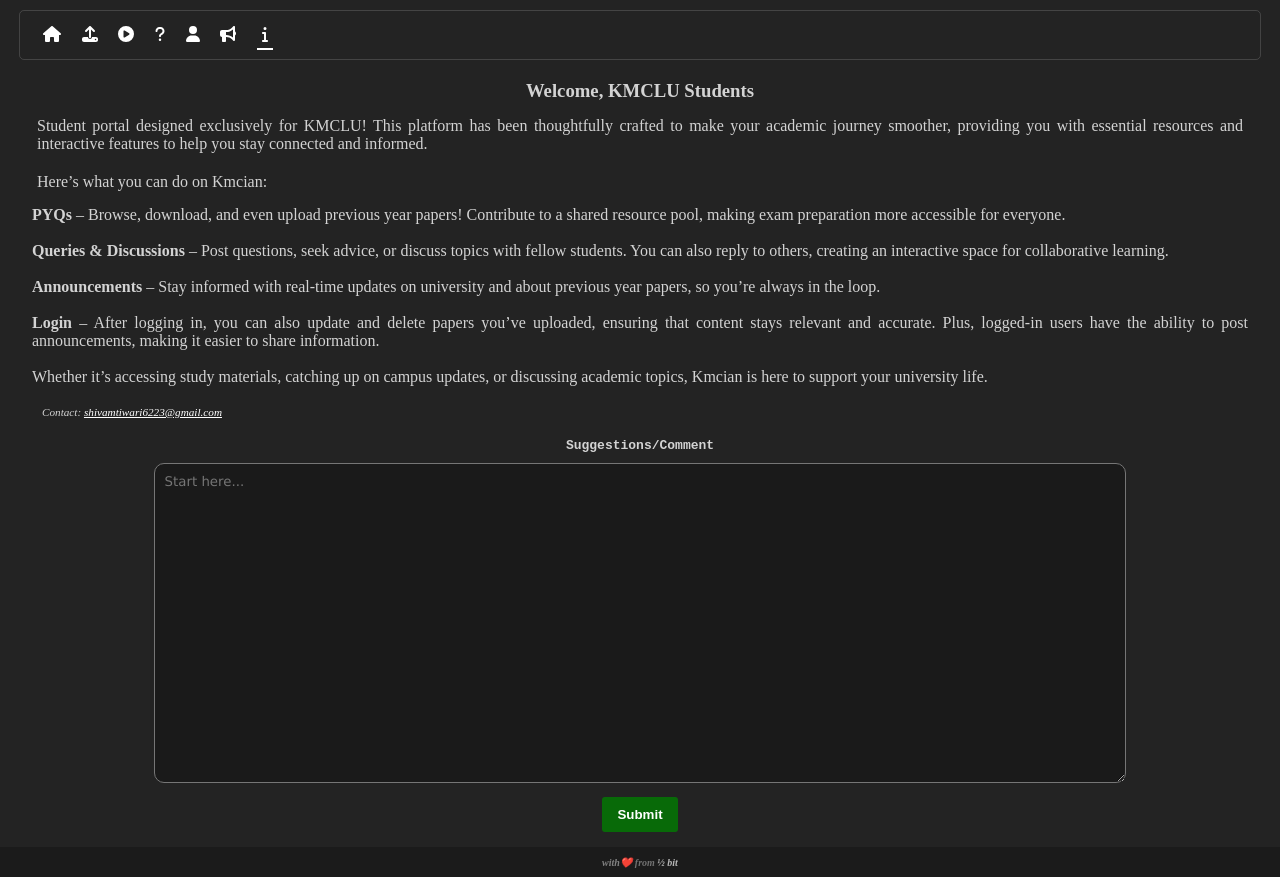
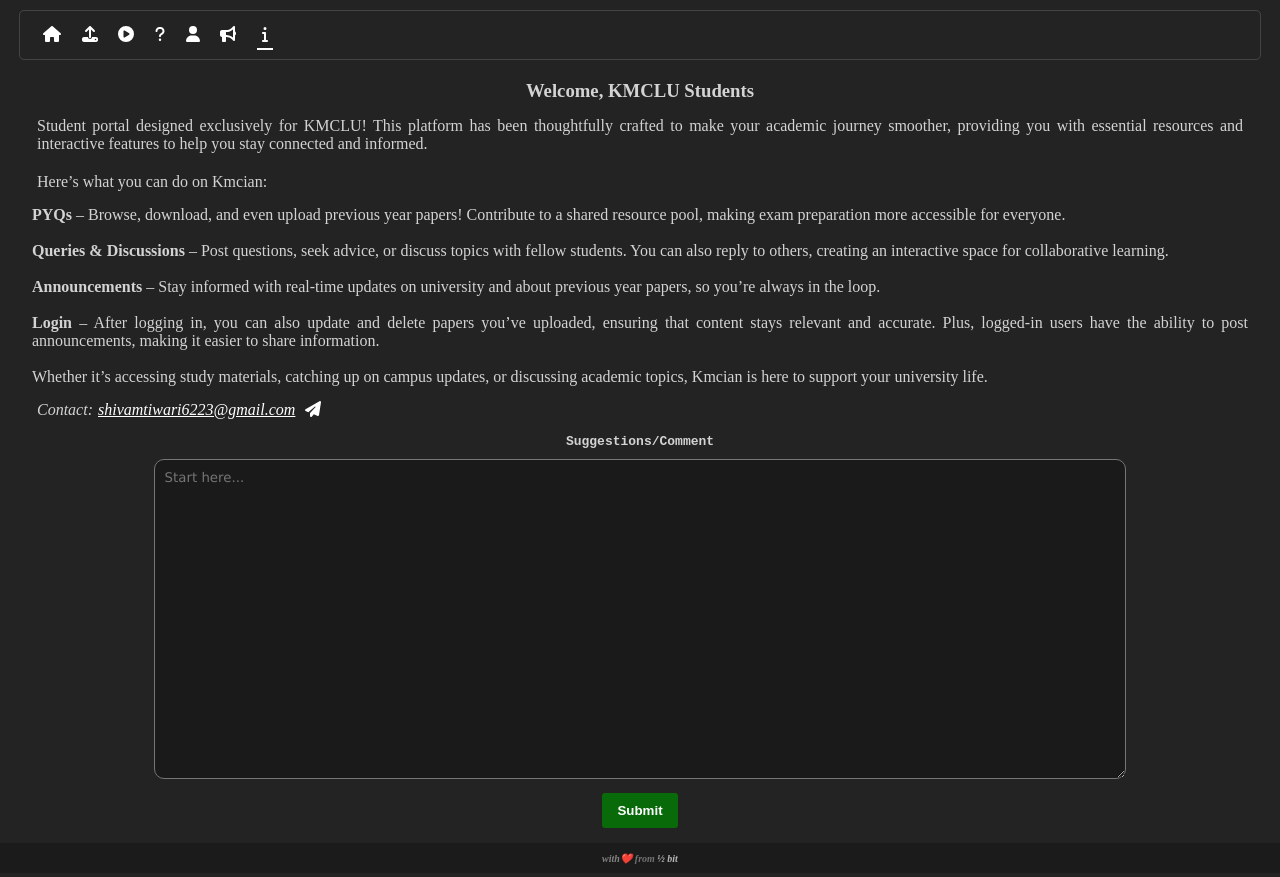
Before and after one commit to Shivamtiwari6393/kmcian_frontend, a React (Vite) app: page /about in a window 1280 px wide. Built offline with nearby package versions, Linux system fonts and the light colour scheme; no server answers.

Commit message:
added telegram link

```diff
--- a/src/Components/About.jsx
+++ b/src/Components/About.jsx
@@ -1,6 +1,8 @@
 import toast from "react-hot-toast";
 import "../Styles/About.css";
 import { useState } from "react";
+import { FontAwesomeIcon } from "@fortawesome/react-fontawesome";
+import { faPaperPlane } from "@fortawesome/free-solid-svg-icons";
 
 function About() {
   // const url = "http://127.0.0.1:8000/api/comment";
@@ -82,14 +84,23 @@ function About() {
       </div>
 
       <div className="contact">
+        Contact:{" "}
         <p>
-          Contact:{" "}
           <a
             href="mailto:shivamtiwari6223@gmail.com"
             style={{ color: "white" }}
           >
             shivamtiwari6223@gmail.com
           </a>{" "}
+        </p>
+        <p>
+          <a
+            href="https://t.me/@bit0001101"
+            target="_blank"
+            rel="noopener noreferrer"
+          >
+            <FontAwesomeIcon icon={faPaperPlane}></FontAwesomeIcon>
+          </a>
         </p>
       </div>
       <div className="comment-container">
--- a/src/Styles/About.css
+++ b/src/Styles/About.css
@@ -24,11 +24,18 @@
 }
 
 .about-container .contact {
+  display: flex;
   font-style: oblique;
-  padding: 10px;
-  font-size: 70%;
-  max-width: 300px;
-  text-align: left;
+  padding: 5px;
+}
+
+.about-container .contact p{
+  margin: 0px 5px;
+}
+
+
+.about-container .contact p a{
+  color: white;
 }
 
 .about-container .comment-container {
```
